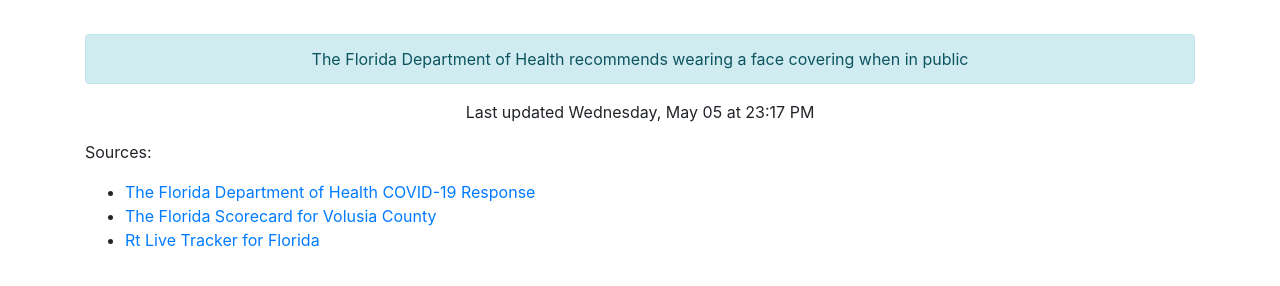
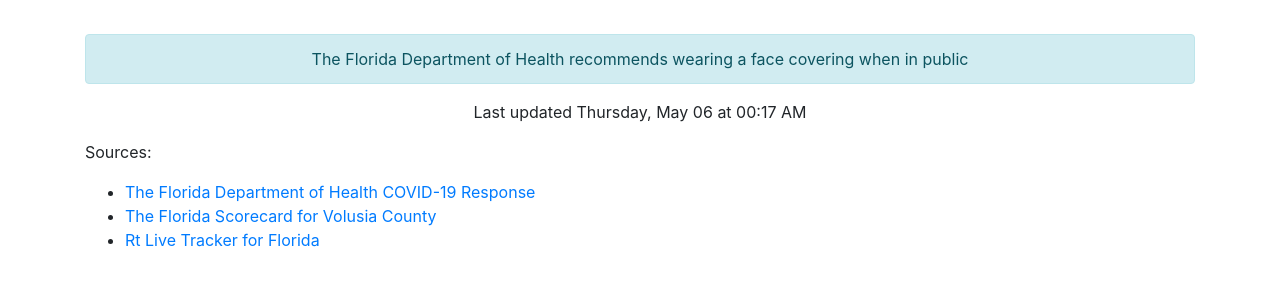
Before and after one commit to thinkjson/timeforchurch, a Jekyll site: the page built from index.md, in a window 1280 px wide. Shown: the part 544-830 px from the top of the page. Built offline with Jekyll 4.4.1, drawn with Linux system fonts in a browser that asks for light colours; our own code applies the rules of GitHub Pages for plain Markdown files.

Commit message:
Updating data

```diff
--- a/_includes/data.html
+++ b/_includes/data.html
@@ -10,4 +10,4 @@
     <div class="outcome text-success">YES</div>
     <div class="alert alert-info" role="alert">The Florida Department of Health recommends wearing a face covering when in public</div>
 
-    <p>Last updated Wednesday, May 05 at 23:17 PM</p>
+    <p>Last updated Thursday, May 06 at 00:17 AM</p>
```
